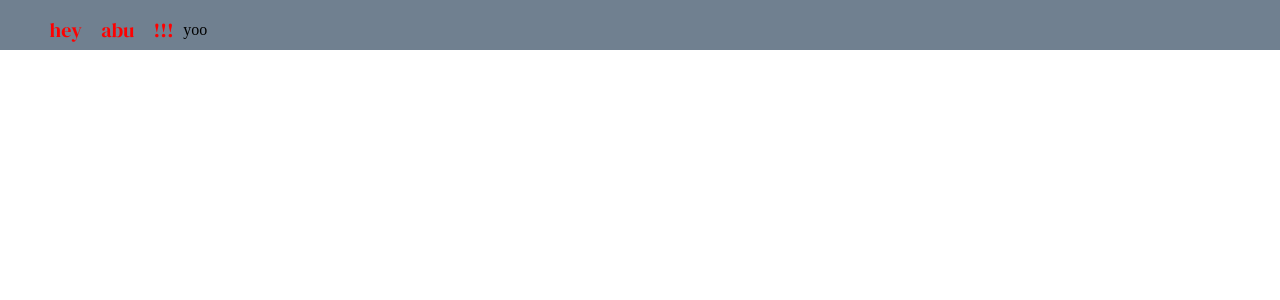
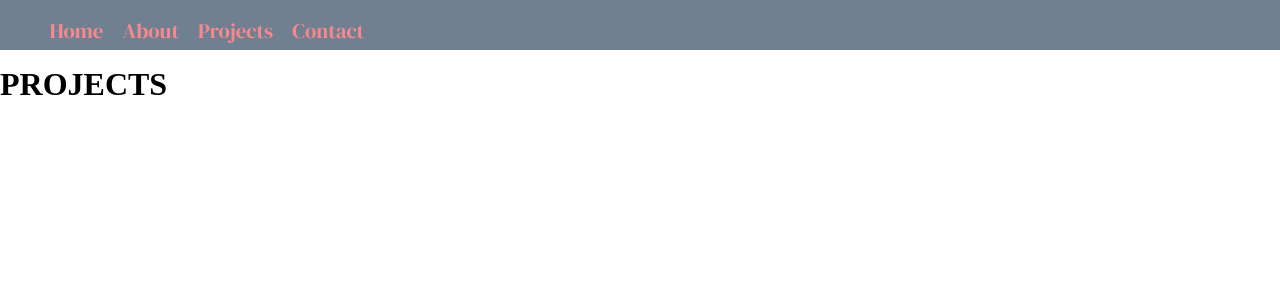
Before and after one commit to abuDarda97/Portfolio-website, a React app: page /projects in a window 1280 px wide. Shown: the top 300 px of the page. Built offline with nearby package versions, Linux system fonts and the light colour scheme.

Commit message:
react router navigation added

```diff
--- a/package.json
+++ b/package.json
@@ -17,7 +17,6 @@
   "author": "",
   "license": "ISC",
   "dependencies": {
-    "@fortawesome/fontawesome-svg-core": "^1.2.19",
     "react": "^16.8.6",
     "react-dom": "^16.8.6",
     "react-router-dom": "^5.0.0"
--- a/src/components/Navbar/Navbar.css
+++ b/src/components/Navbar/Navbar.css
@@ -8,17 +8,12 @@
 }
 
 .navbar__hamburger {
-  /* color: chartreuse; */
-  display: flex;
-  justify-content: right;
+  display: none;
 }
 
 .navbar__nav {
   display: flex;
   align-items: center;
-}
-
-.navbar__nav li {
   list-style: none;
 }
 
@@ -26,22 +21,27 @@
  color: pink;
 }
 
-.navbar__elements a {
+.navbar__elements {
   font-family: 'DM Serif Display', serif;
-  font-size: 20px;
-  color: red;
+  font-size: 1.3rem;
+  color: rgb(247, 137, 142);
   display: inherit;
   padding: 0 0.6rem;
+  text-decoration: none;
 }
 
-.navbar__elements a:hover {
+.navbar__elements:hover {
   color: brown;
   cursor: pointer;
 }
 
 /* responsive */
-@media screen and (max-width: 300px) {
-  .navbar__elements a {
+@media screen and (max-width: 380px) {
+  .navbar__elements {
     display: none;
   }
+  .navbar__hamburger {
+    display: flex;
+    justify-content: left;
+  }
 }
--- a/src/components/Navbar/Navbar.js
+++ b/src/components/Navbar/Navbar.js
@@ -1,28 +1,47 @@
 import React from 'react';
+import { BrowserRouter as Router, Route, Link, Switch } from 'react-router-dom';
+
+import Home from '../../pages/home/home';
+import About from '../../pages/about/about';
+import Contact from '../../pages/contact/contact';
+import Projects from '../../pages/projects/projects';
+import NotFound from '../../pages/error/error404';
+
 import './Navbar.css';
 
 
 const Navbar = () => {
   return (
+    <Router>
       <header className='navbar'>
         <nav>
           <ul className='navbar__nav'>
-          <li className='navbar__elements'>
-            <a>hey</a>
+            <li>
+              <Link to='/' className='navbar__elements'>Home</Link>
             </li>
-          <li className='navbar__elements'>
-            <a>abu</a>
+            <li>
+              <Link to='/about' className='navbar__elements'>About</Link>
             </li>
-          <li className='navbar__elements'>
-            <a>!!!</a>
+            <li>
+              <Link to='/projects' className='navbar__elements'>Projects</Link>
+            </li>
+            <li>
+              <Link to='/contact' className='navbar__elements'>Contact</Link>
             </li>
             <a className='navbar__hamburger'>
-            yoo
-            {/* <i className='fa fa-bars'></i> */}
+              <i className='fa fa-bars'></i>
             </a>
           </ul>
         </nav>
+        <Switch>
+          <Route exact path='/' component={ Home } />
+          <Route path='/about' component={ About } />
+          <Route path='/contact' component={ Contact } />
+          <Route path='/projects' component={ Projects } />
+          <Route component={ NotFound } />
+        </Switch>
       </header>
+    </Router>
   );
 };
 
--- a/src/index.js
+++ b/src/index.js
@@ -1,6 +1,6 @@
 import React from 'react';
 import ReactDOM from 'react-dom';
 import './index.css';
-import App from './App';
+import App from './app';
 
 ReactDOM.render(<App />, document.getElementById('root'));
--- /dev/null
+++ b/src/pages/about/about.js
@@ -0,0 +1,11 @@
+import React from 'react';
+
+const about = props => {
+  return (
+    <h1>
+      ABOUT
+    </h1>
+  );
+};
+
+export default about;
--- /dev/null
+++ b/src/pages/contact/contact.js
@@ -0,0 +1,11 @@
+import React from 'react';
+
+const contact = props => {
+  return (
+    <h1>
+      CONTACT
+    </h1>
+  );
+};
+
+export default contact;
--- /dev/null
+++ b/src/pages/error/error404.js
@@ -0,0 +1,11 @@
+import React from 'react';
+
+const error404 = props => {
+  return (
+    <h1>
+      Error 404 Page not found
+    </h1>
+  );
+};
+
+export default error404;
--- /dev/null
+++ b/src/pages/home/home.js
@@ -0,0 +1,11 @@
+import React from 'react';
+
+const home = props => {
+  return (
+    <h1>
+      HOME
+    </h1>
+  );
+};
+
+export default home;
--- /dev/null
+++ b/src/pages/projects/projects.js
@@ -0,0 +1,11 @@
+import React from 'react';
+
+const projects = props => {
+  return (
+    <h1>
+      PROJECTS
+    </h1>
+  );
+};
+
+export default projects;
--- a/webpack.config.js
+++ b/webpack.config.js
@@ -5,7 +5,8 @@ module.exports = {
   entry: './src/index.js',
   output: {
     path: path.resolve(__dirname, 'dist'),
-    filename: 'index_bundle.js'
+    filename: 'index_bundle.js',
+    publicPath: '/'
   },
   module: {
     rules: [
@@ -14,6 +15,9 @@ module.exports = {
     ]
   },
   mode: 'development',
+  devServer: {
+    historyApiFallback: true,
+  },
   plugins: [
     new HTMLWebpackPlugin({
       template: 'src/index.html'
```
Also changed, not shown: src/app.js (renamed from src/App.js), 1 other file (tests, documents, lock files or other folders). Lines whose indentation alone changed are shown as unchanged.
